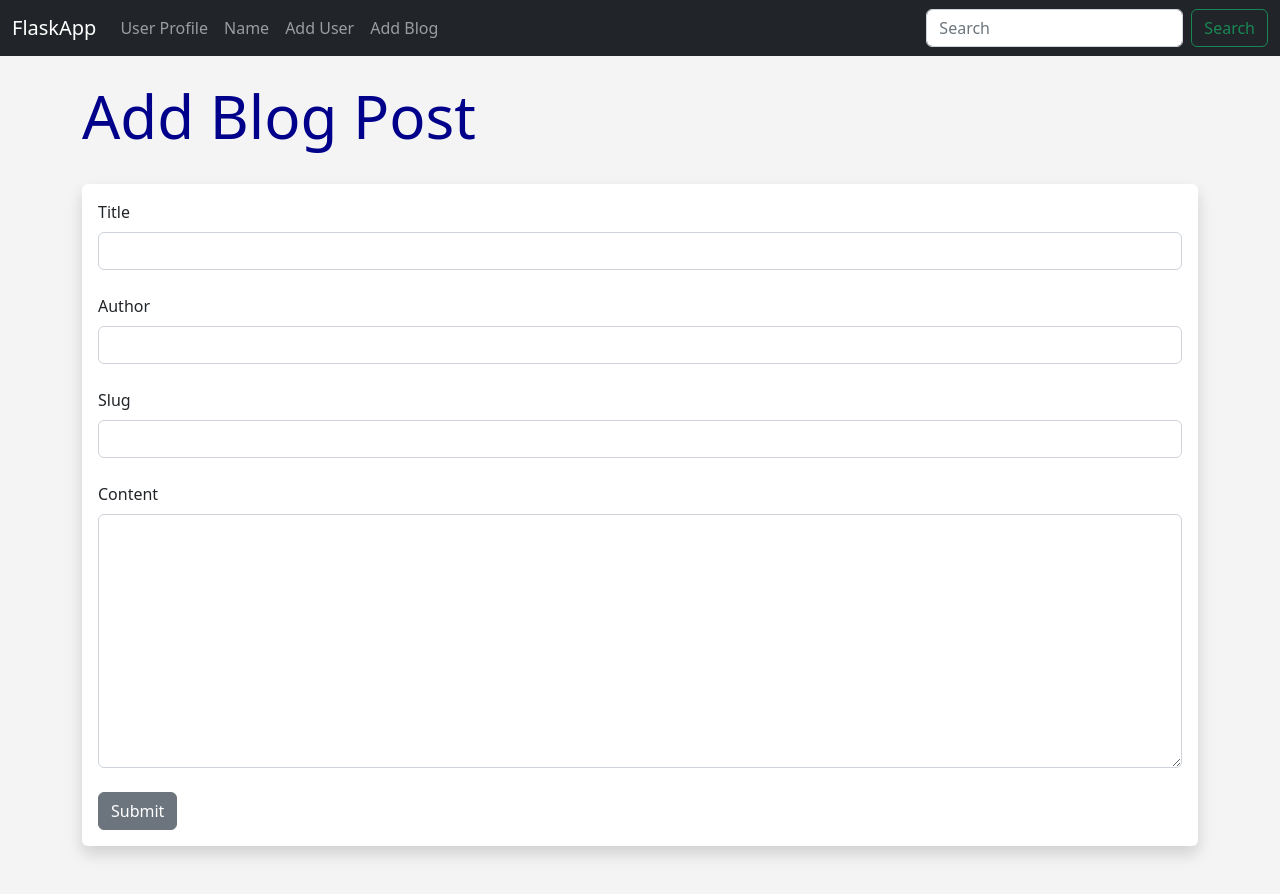
After one commit to harshadsutar/FlaskApp, a Flask app: page /add-post in a window 1280 px wide. The commit adds this page. Run offline with Flask 2, Linux system fonts and the light colour scheme.

Commit message:
added posts model

```diff
--- a/hello.py
+++ b/hello.py
@@ -1,5 +1,6 @@
 import email
 from enum import unique
+from turtle import title
 from wsgiref.validate import validator
 from flask import Flask, render_template, flash, request
 from flask_wtf import FlaskForm
@@ -9,7 +10,7 @@ from flask_migrate import Migrate
 from flask_sqlalchemy import SQLAlchemy
 from datetime import datetime
 from werkzeug.security import generate_password_hash, check_password_hash
-
+from wtforms.widgets import TextArea
 
 app = Flask(__name__)
 
@@ -24,7 +25,40 @@ migrate = Migrate(app , db)
 
 
 
+class Posts(db.Model):
+    id = db.Column(db.Integer, primary_key=True)
+    title = db.Column(db.String(255))
+    content = db.Column(db.Text)
+    author = db.Column(db.String(255))
+    date_posted = db.Column(db.DateTime, default=datetime.utcnow)
+    slug = db.Column(db.String(255))
 
+# create posts form
+
+class PostForm(FlaskForm):
+    title = StringField("Title", validators=[DataRequired()])
+    content = StringField("Content", validators=[DataRequired()], widget=TextArea())
+    author = StringField("Author", validators=[DataRequired()])
+    slug = StringField("Slug", validators=[DataRequired()])
+    submit = SubmitField("Submit", validators=[DataRequired()])
+
+@app.route('/add-post' , methods=['GET','POST'])
+def add_post():
+    form = PostForm()
+
+    if form.validate_on_submit():
+        post = Posts(title=form.title.data, content=form.content.data , author=form.author.data, slug=form.slug.data)
+        form.title.data=''
+        form.content.data=''
+        form.author.data=''
+        form.slug.data=''
+
+        db.session.add(post)
+        db.session.commit()
+
+        flash("Blog Post Submitted Successfully")
+
+    return render_template("add_post.html",form=form)
 
 class Users(db.Model):
     id = db.Column(db.Integer, primary_key=True)
@@ -116,6 +150,12 @@ class NamerForm(FlaskForm):
     submit = SubmitField('Submit')
 
 
+
+class PasswordForm(FlaskForm):
+    email = StringField("Whats your email", validators=[DataRequired()])
+    password_hash = PasswordField("Whats your password", validators=[DataRequired()])
+    submit = SubmitField("Submit")
+
 @app.route('/')
 def index():
     return render_template("index.html")
@@ -134,6 +174,43 @@ def page_not_found(e):
 @app.errorhandler(500)
 def page_not_found(e):
     return render_template("500.html"), 500
+
+
+
+
+
+@app.route('/test_pw', methods=['GET','POST'])
+def test_pw():
+    email = None
+    password = None
+    pw_to_check = None
+    passed = None
+    form = PasswordForm()
+
+
+    if form.validate_on_submit():
+        email = form.email.data
+        password = form.password_hash.data
+        form.email.data=''
+        form.password_hash.data=''
+
+        pw_to_check = Users.query.filter_by(email=email).first()
+
+
+        passed = check_password_hash(pw_to_check.password_hash, password)
+
+
+        flash('Form submitted successfully')
+    return render_template("test_pw.html",
+    email=email,
+    password=password,
+    pw_to_check=pw_to_check,
+    passed=passed,
+    form=form)
+
+
+
+
 
 @app.route('/name', methods=['GET','POST'])
 def name():
--- /dev/null
+++ b/templates/add_post.html
@@ -0,0 +1,41 @@
+{% extends 'base.html'%}
+
+{%block content%}
+<br/>
+{% for message in get_flashed_messages() %}
+<div class="alert alert-success alert-dismissible fade show" role="alert">
+    {{message}}
+    <button type="button" class="btn-close" data-bs-dismiss="alert" aria-label="Close"></button>
+  </div>
+{% endfor %}
+
+
+<h1>Add Blog Post</h1>
+<br/>
+<div class="shadow p-3 mb-5 bg-body rounded">
+<form method="POST">
+    {{form.hidden_tag()}}
+    {{form.title.label(class="form-label")}}
+    {{form.title(class="form-control")}}
+    <br/>
+    {{form.author.label(class="form-label")}}
+    {{form.author(class="form-control")}}
+    <br/>
+    {{form.slug.label(class="form-label")}}
+    {{form.slug(class="form-control")}}
+
+    <br/>
+    {{form.content.label(class="form-label")}}
+    {{form.content(class="form-control", rows="10")}}
+
+    <br/>
+
+
+    {{form.submit(class="btn btn-secondary")}}
+
+</form>
+</div>
+
+
+
+{%endblock%}
--- a/templates/navbar.html
+++ b/templates/navbar.html
@@ -16,6 +16,10 @@
           <li class="nav-item">
             <a class="nav-link" href="{{url_for('add_user')}}">Add User</a>
           </li>
+          <li class="nav-item">
+            <a class="nav-link" href="{{url_for('add_post')}}">Add Blog</a>
+          </li>
+
 
 
         </ul>
```
Also changed, not shown: migrations/versions/209e775875c4_add_posts_model.py (added, +36 -0 lines), templates/test_pw.html (added, +37 -0 lines).
